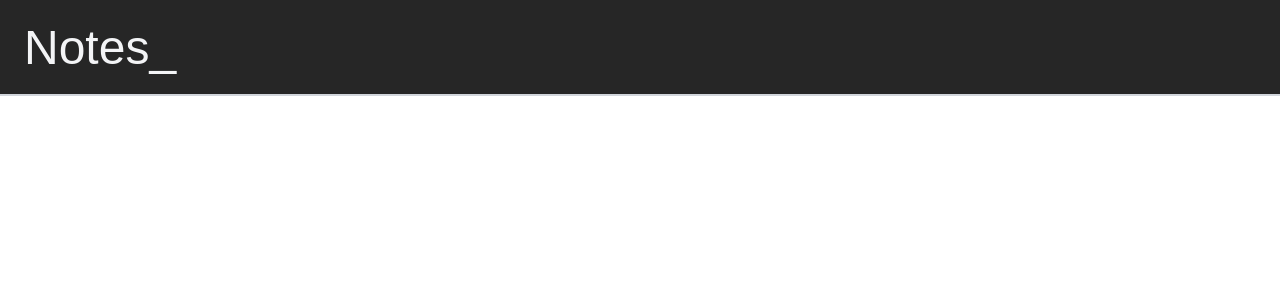
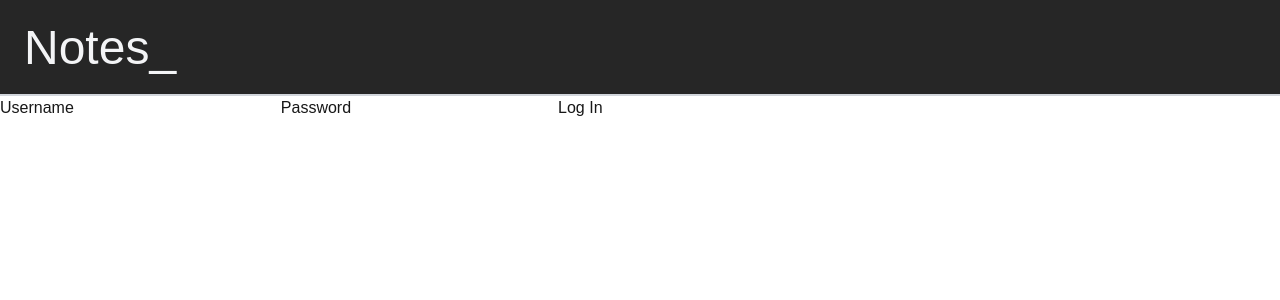
Before and after one commit to LucasPages/note-frontend, a Next.js app: page / in a window 1280 px wide. Shown: the top 300 px of the page. Built offline with nearby package versions, Linux system fonts and the light colour scheme.

Commit message:
Creation of login component

```diff
--- a/app/page.tsx
+++ b/app/page.tsx
@@ -1,6 +1,10 @@
-import Image from "next/image";
+"use client";
+import { useState } from "react";
+import LoginForm from "./ui/Login";
 
 // TODO: - Add account login --> create login page and change layout based on logging status
+//       - Read on conditional rendering --> login page if logged out (state)
+//       - Work on placement of Login Form
 //       - Fetch data user (read data fetch docs Next.js)
 //       - create note interface (after that --> CRUD operations)
 //       - test front end (see nextjs doc)
@@ -11,7 +15,9 @@ import Image from "next/image";
 
 
 export default function Home() {
+  const [isLoggedIn, setIsLoggedIn] = useState(false);
+
   return (
-    <></>
+    <LoginForm></LoginForm>
   );
 }
--- /dev/null
+++ b/app/ui/Login.tsx
@@ -0,0 +1,36 @@
+import { FormEvent, useState } from "react";
+
+// TODO: Style this component
+
+export default function LoginForm() {
+    const [username, setUsername] = useState("");
+    const [password, setPassword] = useState("");
+
+
+    function handleSubmit(event: FormEvent<HTMLFormElement>) {
+        event.preventDefault();
+
+    }
+
+    return (
+        <form onSubmit={handleSubmit}>
+            <label htmlFor="username">Username</label>
+            <input
+                id="username"
+                type="text"
+                value={username}
+                onChange={event => setUsername(event.target.value)}
+            />
+
+            <label id="password">Password</label>
+            <input
+                id="password"
+                type="password"
+                value={password}
+                onChange={event => setPassword(event.target.value)}
+            />
+
+            <button type="submit">Log In</button>
+        </form>
+    );
+}
```
